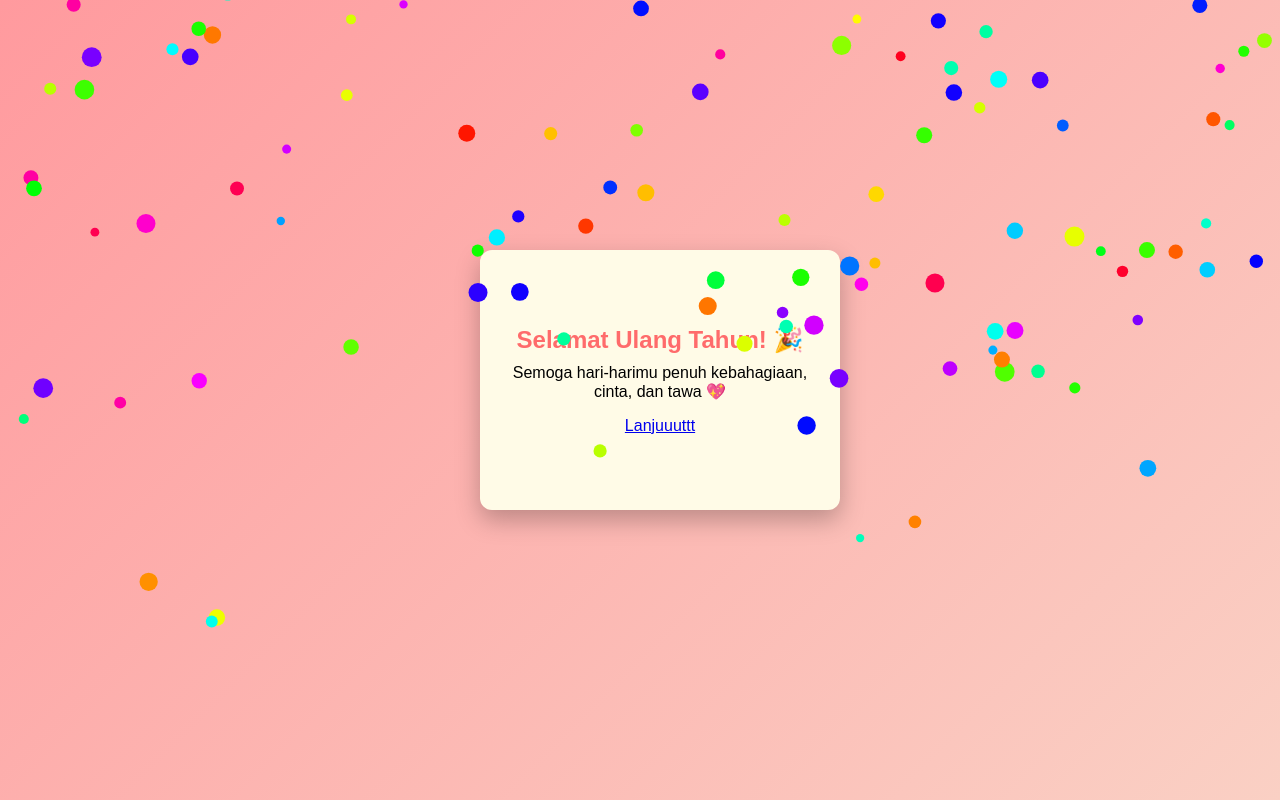
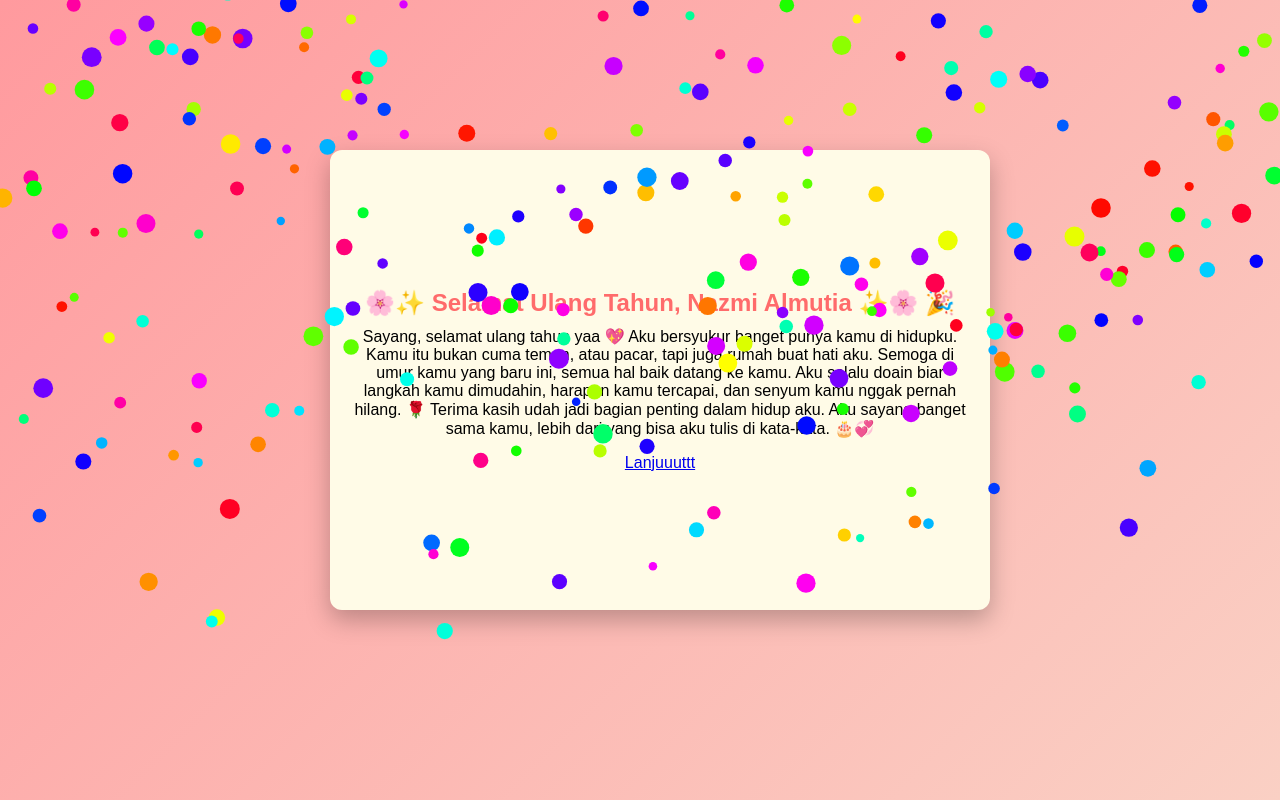
Before and after one commit to rinrey24/birthdaygiftfornazmi, a plain HTML site: page kartu_ucapan_interaktif.html in a window 1280 px wide. Both pictures are taken after a click on the element 640 px from the left and 400 px from the top of the page. Drawn offline with Linux system fonts and the light colour scheme.

Commit message:
tambahan

```diff
--- a/kartu_ucapan_interaktif.html
+++ b/kartu_ucapan_interaktif.html
@@ -13,7 +13,7 @@
     overflow:hidden;
   }
   .card {
-    width:320px; height:220px;
+    width:620px; height:420px;
     perspective:1200px;
     cursor:pointer;
     position:relative;
@@ -68,13 +68,23 @@
       </div>
       <div class="card-face card-back">
         <div class="popup">
-          <h2>Selamat Ulang Tahun! 🎉</h2>
-          <p>Semoga hari-harimu penuh kebahagiaan, cinta, dan tawa 💖</p>
+          <h2>🌸✨ Selamat Ulang Tahun, Nazmi Almutia ✨🌸 🎉</h2>
+          <p>
+Sayang, selamat ulang tahun yaa 💖
+Aku bersyukur banget punya kamu di hidupku. Kamu itu bukan cuma teman, atau pacar, tapi juga rumah buat hati aku.
+
+Semoga di umur kamu yang baru ini, semua hal baik datang ke kamu. Aku selalu doain biar langkah kamu dimudahin, harapan kamu tercapai, dan senyum kamu nggak pernah hilang. 🌹
+
+Terima kasih udah jadi bagian penting dalam hidup aku. Aku sayang banget sama kamu, lebih dari yang bisa aku tulis di kata-kata. 🎂💞</p>
         <a href="home_page.html" id="closeModal">Lanjuuuttt</a>
         </div>
       </div>
     </div>
   </div>
+<audio controls id="music"  style="display: none;" loop>
+
+  <source src="happy-birthday-to-you-piano-version-13976.mp3" type="audio/mpeg">
+</audio>
   <canvas id="confetti"></canvas>
 
 <script>
@@ -84,8 +94,9 @@ const card=document.getElementById("card");
 card.addEventListener("click", ()=>{
   card.classList.toggle("open");
   if(card.classList.contains("open")){
+  PlayMusic();
     startConfetti();
-    setTimeout(stopConfetti,4000); // berhenti 4 detik
+    //setTimeout(stopConfetti,4000); // berhenti 4 detik
   }
 });
 
@@ -121,7 +132,7 @@ function draw(){
 }
 function startConfetti(){
   confetti=[];
-  for(let i=0;i<150;i++) confetti.push(new Confetto());
+  for(let i=0;i<350;i++) confetti.push(new Confetto());
   clearInterval(interval);
   interval=setInterval(draw,20);
 }
@@ -129,6 +140,13 @@ function stopConfetti(){
   clearInterval(interval);
   ctx.clearRect(0,0,w,h);
 }
+
+function PlayMusic() {
+
+  var play=document.getElementById("music");
+  play.volume = 0.2;
+  play.play();
+}
 </script>
 </body>
 </html>
```
Also changed, not shown: birthday.html (+2 -2 lines), puzzle.html (+1 -1 lines), 1 other file.
